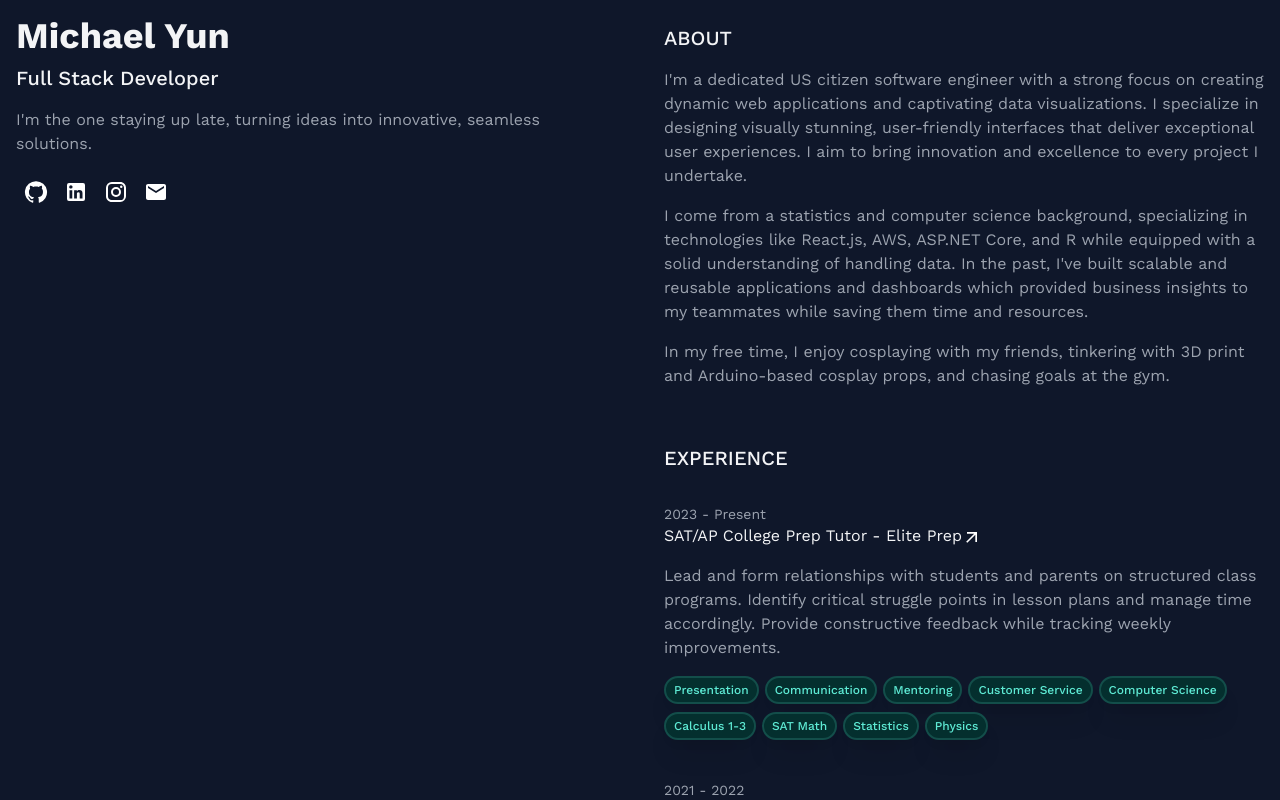
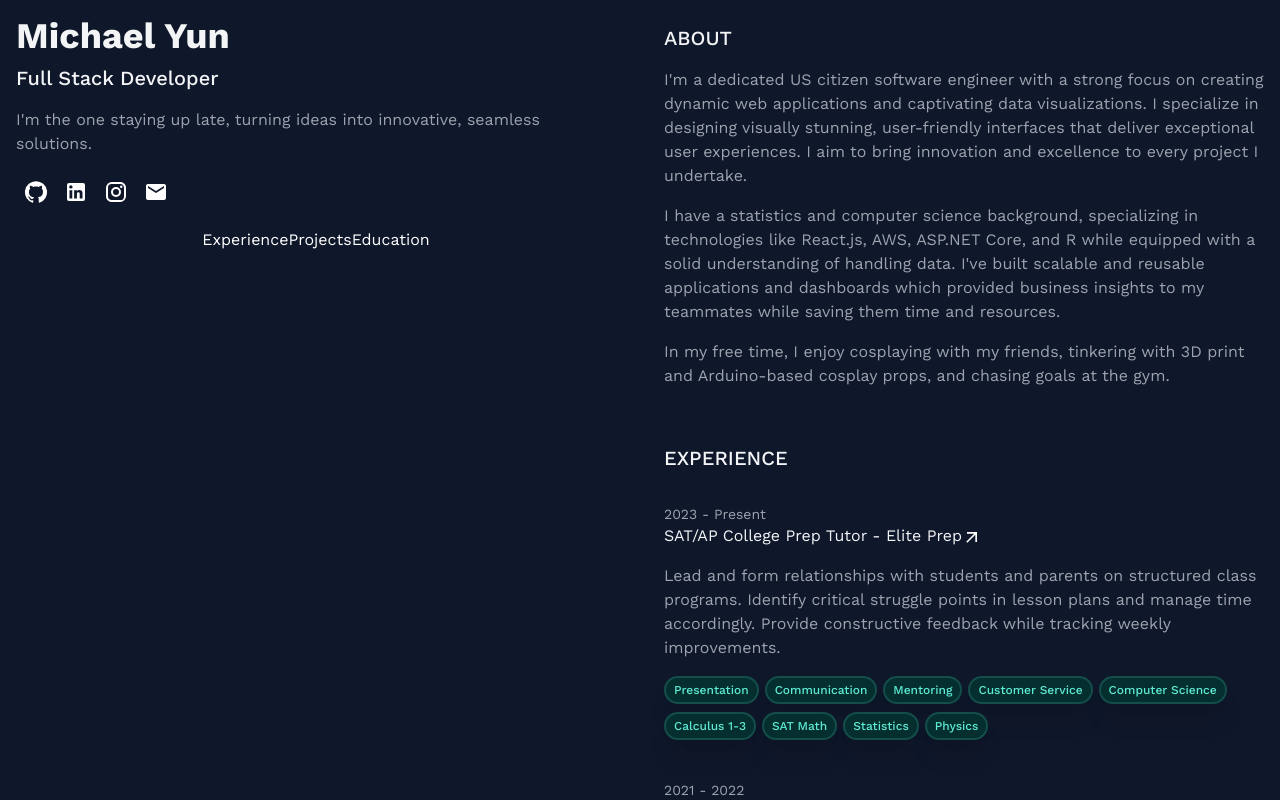
Before and after one commit to myun11/personal_website, a React (Vite) app: page / in a window 1280 px wide. Shown: the top 800 px of the page. Built offline with nearby package versions, Linux system fonts and the light colour scheme.

Commit message:
Started navbar

```diff
--- a/src/App.jsx
+++ b/src/App.jsx
@@ -1,4 +1,3 @@
-import { useState } from 'react'
 import GitHubIcon from '@mui/icons-material/GitHub';
 import InstagramIcon from '@mui/icons-material/Instagram';
 import LinkedInIcon from '@mui/icons-material/LinkedIn';
@@ -10,26 +9,23 @@ import ShortcutIcon from '@mui/icons-material/ArrowOutward';
 import './App.css'
 import Bubble from './components/Bubble';
 
-import React from 'react'
+import React, { useState, useEffect } from 'react'
 
 const App = () => {
 
+  // Used to keep the state of tabs which will also change through scrolling
+  const [nav, setNav] = useState("About")
 
-  // const data = [
-  //   {
-  //     company : "AttainX",
-  //     companyURL : "https://attainx.com/",
-  //     description: "",
-  //     technologies: [],
-  //     dates:
-  //   }
-  // ]
+  useEffect(() => {
+
+  }, [])
+
 
   return (
     <main className="bg-slate-900">
       <div className="md:columns-2">
         {/* Left Panel */}
-        <div className="">
+        <div className="md:sticky md:top-0 md:col-span-1 md:h-screen">
           <div className="flex flex-col justify-center items-start text-gray-100 px-4 py-4">
             <h1 className="text-4xl font-bold">Michael Yun</h1>
             <h2 className="text-xl font-medium mt-2">Full Stack Developer</h2>
@@ -87,15 +83,17 @@ const App = () => {
               </Tooltip>
             </span>
           </div>
-          <div className="">
-
+          <div className="text-white max-md:hidden">
+            <button onClick={() => document.getElementById('Experience')?.scrollIntoView({behavior: 'smooth'})}>Experience</button>
+            <button onClick={() => document.getElementById('Projects')?.scrollIntoView({behavior: 'smooth'})}>Projects</button>
+            <button onClick={() => document.getElementById('Education')?.scrollIntoView({behavior: 'smooth'})}>Education</button>
           </div>
 
         </div>
         {/* Right Panel */}
         <div className="overflow-y-scroll">
           <div className="flex flex-col justify-center items-start text-gray-100 px-4 py-4">
-            <h2 className="text-xl font-medium mt-2 uppercase">About</h2>
+            <h2 id="About" className="text-xl font-medium mt-2 uppercase">About</h2>
             <h3 className="text-base mt-4 text-gray-400 text-start">
               I'm a dedicated US citizen software engineer with a strong focus on creating
               dynamic web applications and captivating data visualizations.
@@ -103,9 +101,9 @@ const App = () => {
               exceptional user experiences. I aim to bring innovation and excellence to every project I undertake.
             </h3>
             <h3 className="text-base mt-4 text-gray-400 text-start">
-              I come from a statistics and computer science background, specializing in technologies like
+              I have a statistics and computer science background, specializing in technologies like
               React.js, AWS, ASP.NET Core, and R while equipped with a solid understanding of handling data.
-              In the past, I've built scalable and reusable applications and
+              I've built scalable and reusable applications and
               dashboards which provided business insights to my teammates while saving them time and resources.
             </h3>
             <h3 className="text-base mt-4 text-gray-400 text-start">
@@ -114,7 +112,7 @@ const App = () => {
             </h3>
           </div>
 
-          <div className="flex flex-col items-start text-gray-100 px-4 py-4">
+          <div id="Experience" className="flex flex-col items-start text-gray-100 px-4 py-4">
             <h2 className="text-xl font-medium mt-2 uppercase py-4">Experience</h2>
             <div className ="text-start my-4">
               <p className="text-sm text-gray-400">2023 - Present</p>
@@ -176,6 +174,8 @@ const App = () => {
               <div className="text-start text-gray-400">
                 Built and deployed scalable solutions in an Agile environment to deliver innovative, data driven analytics and business insights.
                 Collaborated with local civilian and federal clients to achieve digital modernization goals.
+                Worked closely with cross-functional teams including Product Managers, a UI/UX Designer,
+                Cloud Engineer, Business Intelligence, and Business Analyst.
               </div>
 
               <div className="mt-2 mb-2 flex flex-wrap">
@@ -197,7 +197,7 @@ const App = () => {
             </div>
           </div>
 
-          <div className ="flex flex-col justify-center items-start text-gray-100 px-4 py-4">
+          <div id="Projects" className ="flex flex-col justify-center items-start text-gray-100 px-4 py-4">
             <h2 className="text-xl font-medium mt-2 uppercase">Projects</h2>
             <div className ="text-start my-4">
               <p className="text-sm text-gray-400">2024</p>
@@ -275,7 +275,7 @@ const App = () => {
             </div>
           </div>
 
-          <div className ="flex flex-col justify-center items-start text-gray-100 px-4 py-4">
+          <div id="Education" className ="flex flex-col justify-center items-start text-gray-100 px-4 py-4">
             <h2 className="text-xl font-medium mt-2 uppercase">Education</h2>
             <div className ="text-start my-4">
               <p className="text-sm text-gray-400">2017-2021</p>
```
